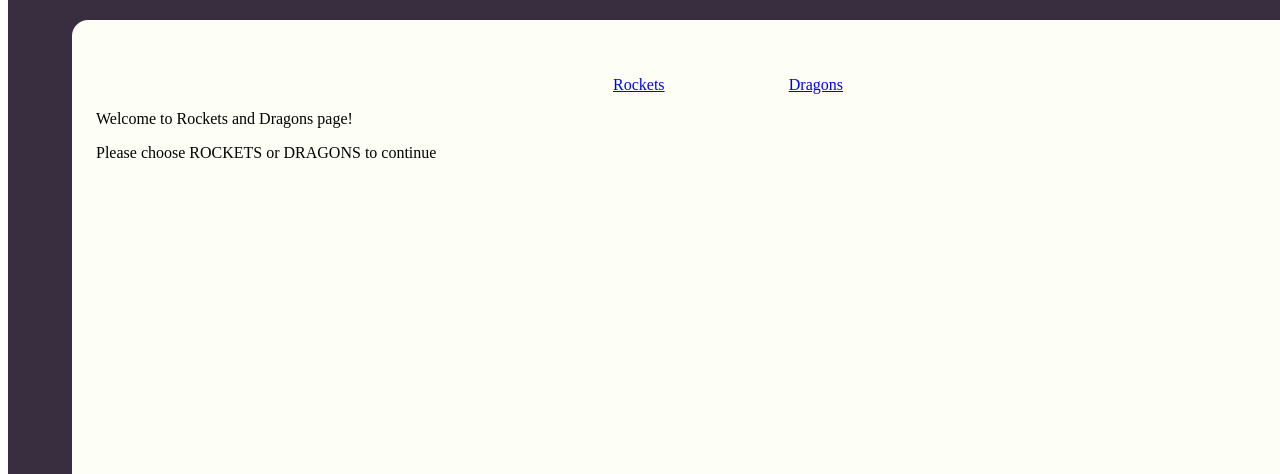
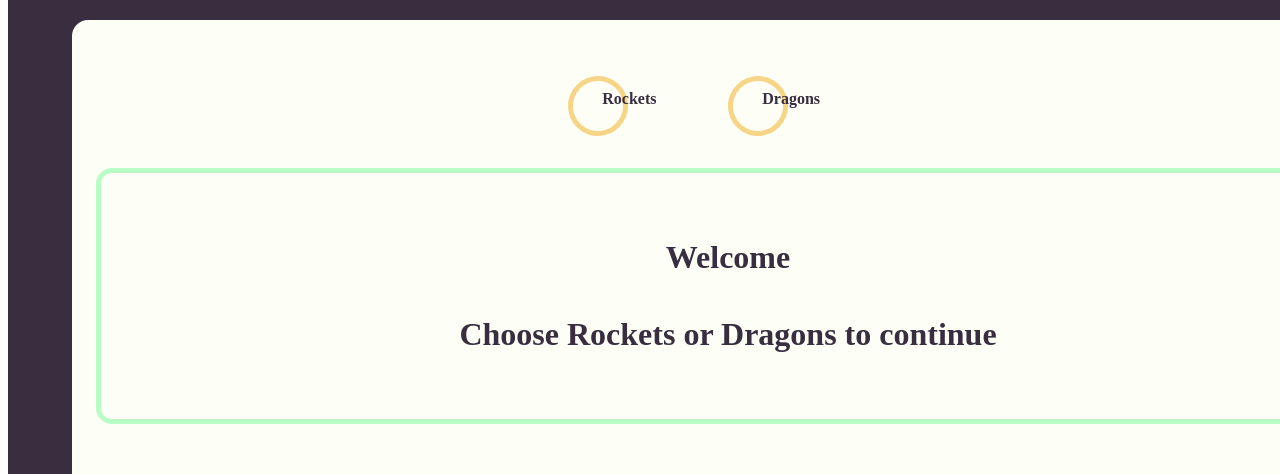
Before and after one commit to MissDove/space-x, a React (Create React App) app: page / in a window 1280 px wide. Shown: the part 208-682 px from the top of the page. Built offline with nearby package versions, Linux system fonts and the light colour scheme.

Commit message:
Add Tabs and styles

```diff
--- a/src/pages/home/home.tsx
+++ b/src/pages/home/home.tsx
@@ -2,6 +2,8 @@ import styled from "styled-components";
 import { NavLink, Route, Switch, useLocation, useRouteMatch } from "react-router-dom";
 
 import { NavbarRouter } from "components/navbar";
+import { Dragons } from "./tabs/dragons";
+import { Rockets } from "./tabs/rockets";
 
 export const Home = () => {
     const { url, path } = useRouteMatch();
@@ -19,7 +21,7 @@ export const Home = () => {
                             {(pathname === "/rockets" || pathname === "/dragons") && (
                                 <HomeButton>
                                     <StyledNavLink to={url} exact={true}>
-                                        <Text>Return to the base</Text>
+                                        <Text>Return to SpaceX</Text>
                                     </StyledNavLink>
                                 </HomeButton>
                             )}
@@ -28,32 +30,38 @@ export const Home = () => {
                         <VerticalSpacing size={32} />
 
                         <ButtonLinksWrapper>
-                            <NavLink to={`${url}rockets`} exact={true}>
-                                Rockets
-                            </NavLink>
-                            <NavLink to={`${url}dragons`} exact={true}>
-                                Dragons
-                            </NavLink>
+                            <ButtonNavLink to={`${url}rockets`} exact={true} activeClassName="active">
+                                <LinkText>Rockets</LinkText>
+                            </ButtonNavLink>
+
+                            <ButtonNavLink to={`${url}dragons`} exact={true}>
+                                <LinkText>Dragons</LinkText>
+                            </ButtonNavLink>
                         </ButtonLinksWrapper>
                     </LinksWrapper>
-                    <div>
+
+                    <VerticalSpacing size={32} />
+
                     <Switch>
                         {pathname === "/" && (
                             <Route path={path}>
-                                    <div>
-                                        <p>Welcome to Rockets and Dragons page!</p>
-                                        <p>Please choose ROCKETS or DRAGONS to continue</p>
-                                    </div>
+                                <HomeContent>
+                                    <HomeText>Welcome</HomeText>
+                                    <HomeText>Choose Rockets or Dragons to continue</HomeText>
+                                </HomeContent>
                             </Route>
                         )}
                         <Route path={`${path}rockets`}>
-                                <div>Rockets</div>
+                            <TabContent>
+                                <Rockets />
+                            </TabContent>
                         </Route>
                         <Route path={`${path}dragons`}>
-                                <div>Dragons</div>
+                            <TabContent>
+                                <Dragons />
+                            </TabContent>
                         </Route>
                     </Switch>
-                    </div>
                 </PageContentWrapper>
             </Content>
         </Wrapper>
@@ -111,7 +119,56 @@ const Text = styled.p`
     transform: rotate(12deg);
 `;
 
+const LinkText = styled.p`
+    transform: rotate(12deg);
+    margin-left: 30px;
+`;
+
 const ButtonLinksWrapper = styled.div`
     display: flex;
+    justify-content: center;
+`;
+
+const ButtonNavLink = styled(NavLink)`
+    display: flex;
+    align-items: flex-end;
     justify-content: space-between;
+    height: 50px;
+    width: 50px;
+    border-radius: 50%;
+    border: 5px solid ${({ theme }) => theme.primaryYellow};
+    background: transparent;
+    transform: rotate(-12deg);
+
+    text-align: center;
+    text-decoration: none;
+    font-weight: 700;
+    color: ${({ theme }) => theme.darkGrey};
+    margin-right: 100px;
+
+    &.active {
+        cursor: default;
+        background: ${({ theme }) => theme.primaryGreen};
+        font-size: 24px;
+    }
 `;
+
+const HomeContent = styled.div`
+    padding: 32px 0;
+    text-align: center;
+    border: 5px solid ${({ theme }) => theme.primaryGreen};
+    border-radius: ${({ theme }) => theme.radius2};
+`;
+
+const HomeText = styled.h2`
+    font-size: 32px;
+    font-weight: 700;
+    line-height: 1.6;
+    color: ${({ theme }) => theme.darkGrey};
+`;
+
+const TabContent = styled.div`
+    padding: 24px;
+    border: 5px solid ${({ theme }) => theme.primaryYellow};
+    border-radius: ${({ theme }) => theme.radius2};
+`;
--- /dev/null
+++ b/src/pages/home/tabs/dragons/dragons.tsx
@@ -0,0 +1,7 @@
+export interface IDragonsProps {
+    className?: string;
+}
+
+export const Dragons: React.FC<IDragonsProps> = ({ className }) => {
+    return <div className={className}>This is going to be Dragons component</div>;
+};
--- /dev/null
+++ b/src/pages/home/tabs/dragons/index.ts
@@ -0,0 +1 @@
+export * from "./dragons";
--- /dev/null
+++ b/src/pages/home/tabs/rockets/index.ts
@@ -0,0 +1 @@
+export * from "./rockets";
--- /dev/null
+++ b/src/pages/home/tabs/rockets/rockets.tsx
@@ -0,0 +1,7 @@
+export interface IRocketsProps {
+    className?: string;
+}
+
+export const Rockets: React.FC<IRocketsProps> = ({ className }) => {
+    return <div className={className}>This is going to be Rockets component</div>;
+};
```
Lines whose indentation alone changed are shown as unchanged.
